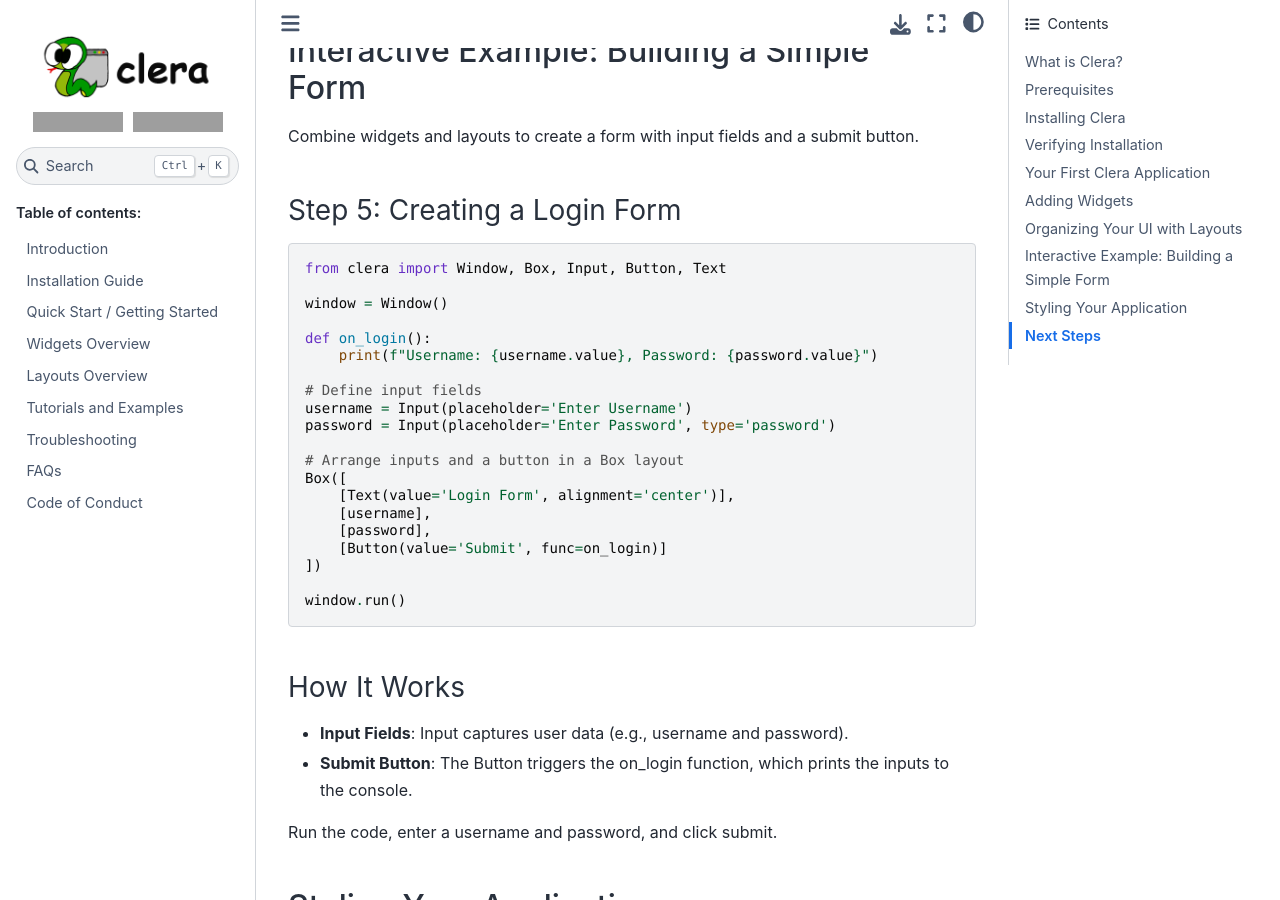
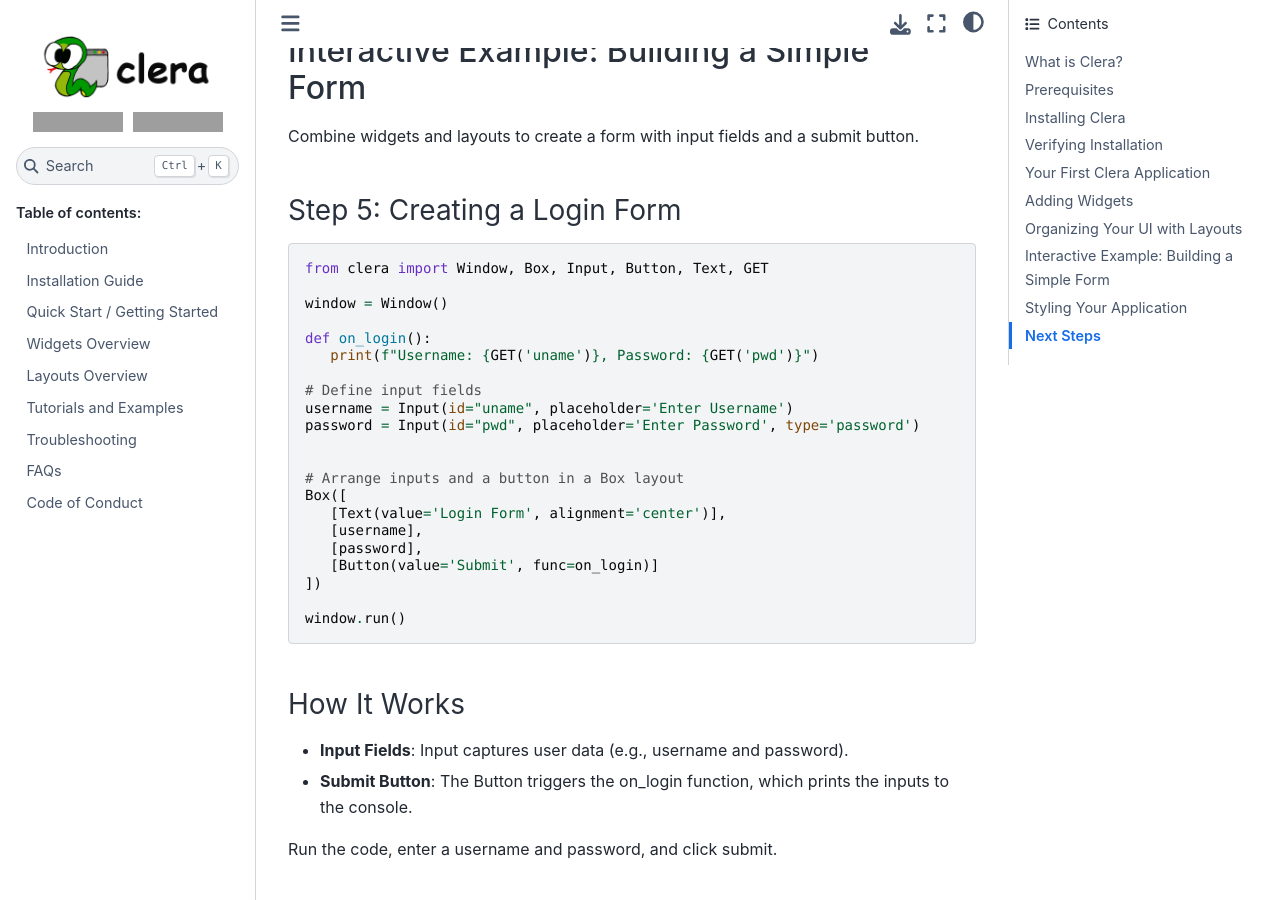
Before and after one commit to cleragui/main, a Sphinx documentation site: the page built from source/index.rst, in a window 1280 px wide and 900 px high, scrolled down 3621 px. Built offline with Sphinx 7.4.7 and the Sphinx Book theme 1.1.4, drawn with Linux system fonts in a browser that asks for light colours; grey boxes are pictures that could not be loaded.

Commit message:
Add files via upload

```diff
--- a/source/index.rst
+++ b/source/index.rst
@@ -182,26 +182,27 @@ Step 5: Creating a Login Form
 
 .. code-block:: python
 
-    from clera import Window, Box, Input, Button, Text
+   from clera import Window, Box, Input, Button, Text, GET
 
-    window = Window()
+   window = Window()
 
-    def on_login():
-        print(f"Username: {username.value}, Password: {password.value}")
+   def on_login():
+      print(f"Username: {GET('uname')}, Password: {GET('pwd')}")
 
-    # Define input fields
-    username = Input(placeholder='Enter Username')
-    password = Input(placeholder='Enter Password', type='password')
+   # Define input fields
+   username = Input(id="uname", placeholder='Enter Username')
+   password = Input(id="pwd", placeholder='Enter Password', type='password')
 
-    # Arrange inputs and a button in a Box layout
-    Box([
-        [Text(value='Login Form', alignment='center')],
-        [username],
-        [password],
-        [Button(value='Submit', func=on_login)]
-    ])
 
-    window.run()
+   # Arrange inputs and a button in a Box layout
+   Box([
+      [Text(value='Login Form', alignment='center')],
+      [username],
+      [password],
+      [Button(value='Submit', func=on_login)]
+   ])
+
+   window.run()
 
 How It Works
 ~~~~~~~~~~~~
```
